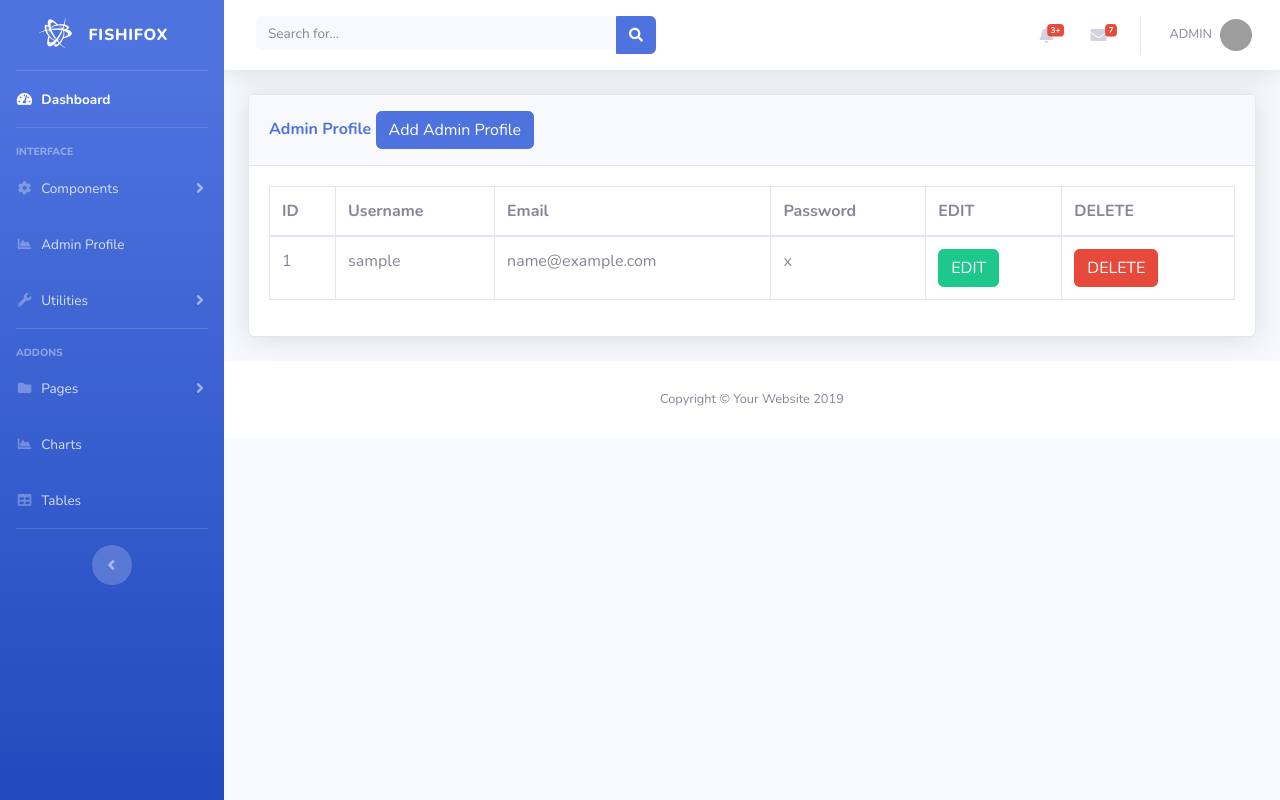
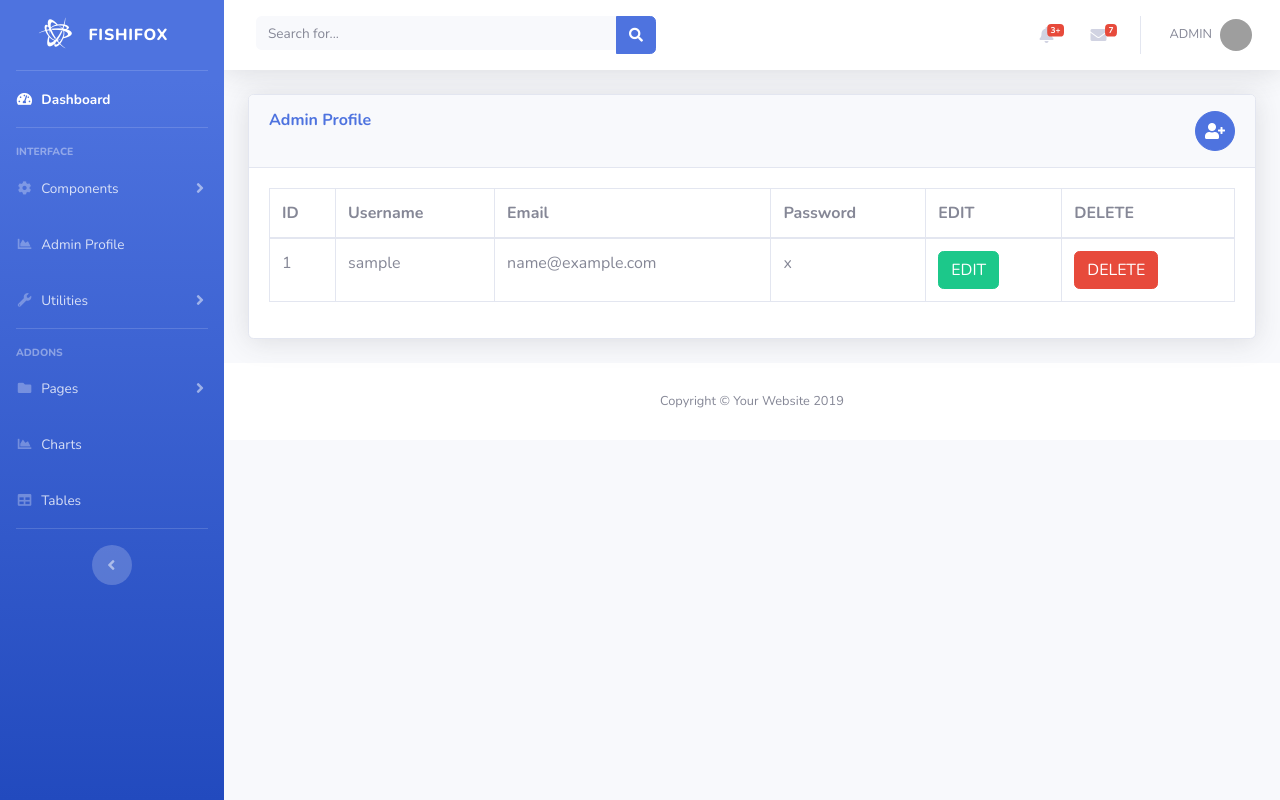
Before and after one commit to thami88/Admin_Pannel, a PHP site: page /register.php in a window 1280 px wide. Run offline with PHP 8.4, Linux system fonts and the light colour scheme; tables that the repository leaves empty or names only in its code hold one stand-in row (values such as "Sample post"); some libraries are stand-ins or nearby versions; grey boxes are pictures that could not be loaded.

Commit message:
Add styles to make more userfriendly

```diff
--- a/register.php
+++ b/register.php
@@ -11,7 +11,7 @@ include('includes/navbar.php');
       <div class="modal-header">
         <h5 class="modal-title" id="exampleModalLabel">Add Admin Data</h5>
         <button type="button" class="close" data-dismiss="modal" aria-label="Close">
-          <span aria-hidden="true">&times;</span>
+          <span aria-hidden="true"><i class="far fa-times-circle" style="color: red;"></i></span>
         </button>
       </div>
       <form action="code.php" method="POST">
@@ -53,8 +53,10 @@ include('includes/navbar.php');
   <div class="card shadow mb-4">
     <div class="card-header py-3">
       <h6 class="m-0 font-weight-bold text-primary">Admin Profile
-        <button type="button" class="btn btn-primary" data-toggle="modal" data-target="#addadminprofile">
-          Add Admin Profile
+        <div class="float-right">
+          <button type="button" class="btn btn-primary btn-circle" data-toggle="modal" data-target="#addadminprofile">
+            <i class="fas fa-user-plus"></i>
+        </div>
         </button>
       </h6>
     </div>
@@ -65,13 +67,13 @@ include('includes/navbar.php');
 
       if (isset($_SESSION['success']) && $_SESSION['success'] != '') {
         # code...
-        echo '<h2 class="bg-primary text-white"> ' . $_SESSION['success'] . ' </h2>';
+        echo '<div class="alert alert-success" role="alert"> ' . $_SESSION['success'] . ' </div>';
         unset($_SESSION['success']);
       }
 
       if (isset($_SESSION['status']) && $_SESSION['status'] != '') {
         # code...
-        echo '<h2 class="bg-danger text-white"> ' . $_SESSION['status'] . ' </h2>';
+        echo '<div class="alert alert-danger" role="alert"> ' . $_SESSION['status'] . ' </div>';
         unset($_SESSION['status']);
       }
 
```
